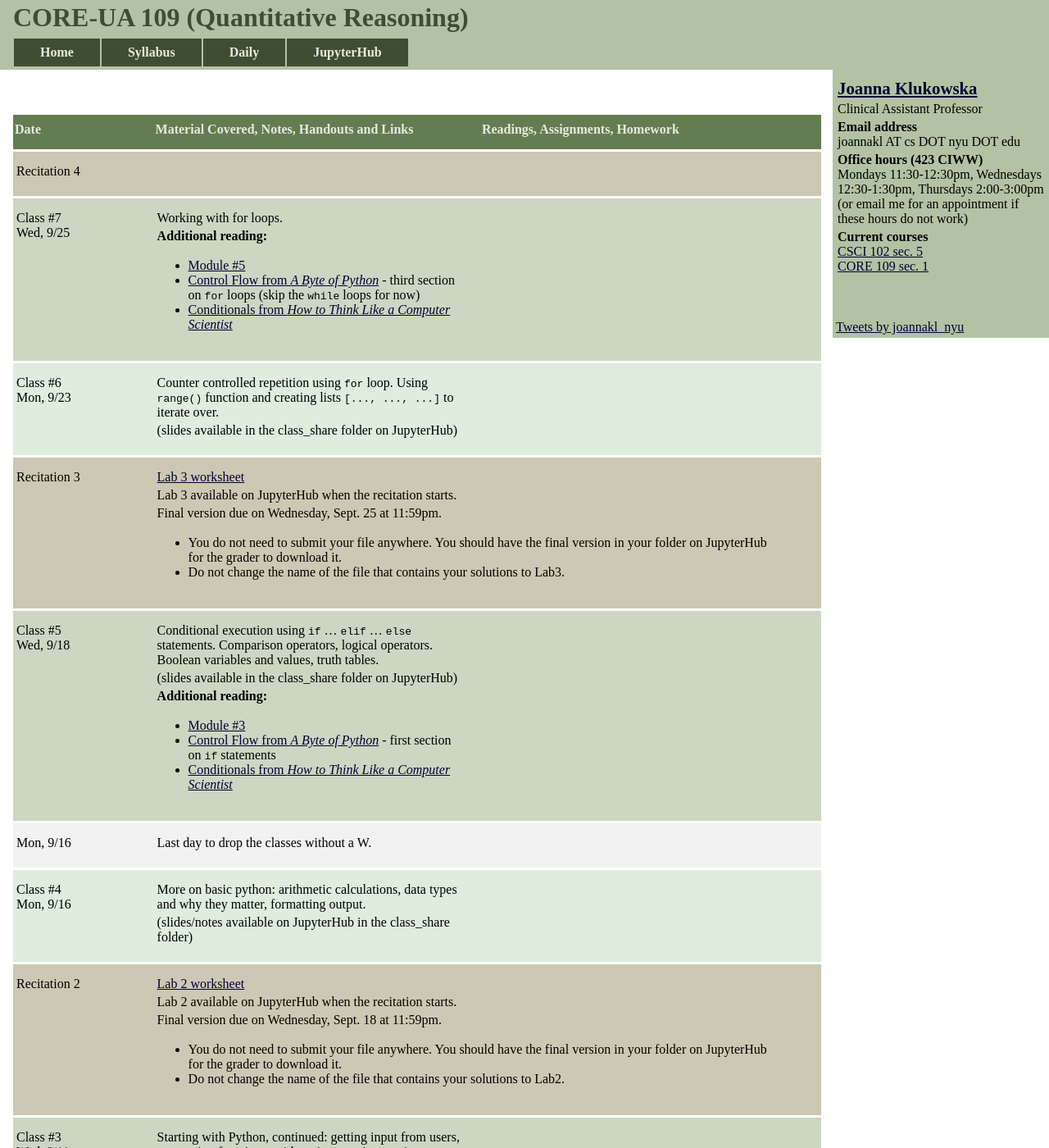
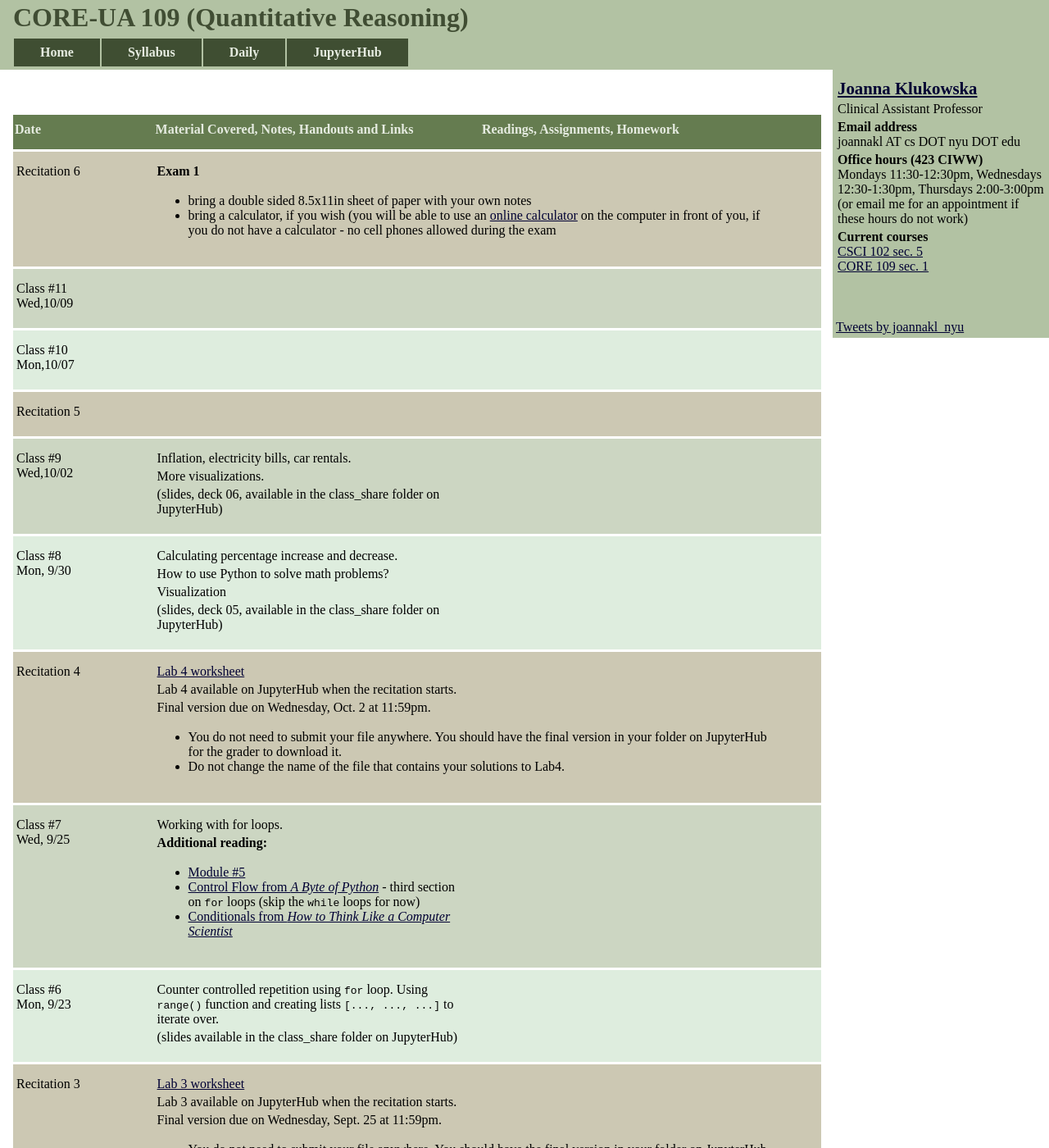
Before and after one commit to joannakl/core109_f19, a Jekyll site: the page built from daily.html, in a window 1280 px wide and 1400 px high. Shown: the whole window at 82% size. Built offline with Jekyll 4.4.1, drawn with Linux system fonts in a browser that asks for light colours; comment, search, counter and statistics services are not loaded.

Commit message:
update for week 5

```diff
--- a/_includes/daily/lec8.markdown
+++ b/_includes/daily/lec8.markdown
@@ -12,6 +12,15 @@ Mon, 9/30
 <p markdown="block">
 
 
+Calculating percentage increase and decrease.
+
+How to use Python to solve math problems?
+
+Visualization
+
+
+(slides, deck 05, available in the class_share folder on JupyterHub)
+
 
 </p>
 </div>
--- a/_includes/daily/lec9.markdown
+++ b/_includes/daily/lec9.markdown
@@ -10,6 +10,12 @@ Wed,10/02
 </div>
 <div class="column_materials">
 <p markdown="block">
+
+Inflation, electricity bills, car rentals.
+
+More visualizations.
+
+(slides, deck 06, available in the class_share folder on JupyterHub)
 
 
 
--- a/_includes/daily/rec4.markdown
+++ b/_includes/daily/rec4.markdown
@@ -10,6 +10,18 @@ Recitation 4 <br>
 <p markdown="block">
 
 
+[Lab 4 worksheet](labs/lab04.pdf)
+
+
+Lab 4 available on JupyterHub when the recitation starts.
+
+
+Final version due on Wednesday, Oct. 2 at 11:59pm.
+- You do not need to submit your file anywhere. You should have the final version
+	in your folder on JupyterHub for the grader to download it.
+- Do not change the name of the file that contains your solutions to Lab4.
+
+
 
 </p>
 </div>
--- a/_includes/daily/rec6.markdown
+++ b/_includes/daily/rec6.markdown
@@ -9,7 +9,12 @@ Recitation 6 <br>
 <div class="column_recitation">
 <p markdown="block">
 
+__Exam 1__
 
+
+- bring a double sided 8.5x11in sheet of paper with your own notes
+- bring a calculator, if you wish (you will be able to use an [online
+calculator](https://web2.0calc.com/) on the computer in front of you, if you do not have a calculator - no cell phones allowed during the exam
 
 </p>
 </div>
--- a/daily.html
+++ b/daily.html
@@ -14,12 +14,12 @@ days:
     - "lec6"
     - "lec7"
     - "rec4"
-#    - "lec8"
-#    - "lec9"
-#    - "rec5"
-#    - "lec10"
-#    - "lec11"
-#    - "rec6"
+    - "lec8"
+    - "lec9"
+    - "rec5"
+    - "lec10"
+    - "lec11"
+    - "rec6"
 #    - "change_1014"
 #    - "lec12"
 #    - "lec13"
```
Also changed, not shown: favicon.ico (added), 1 other file.
